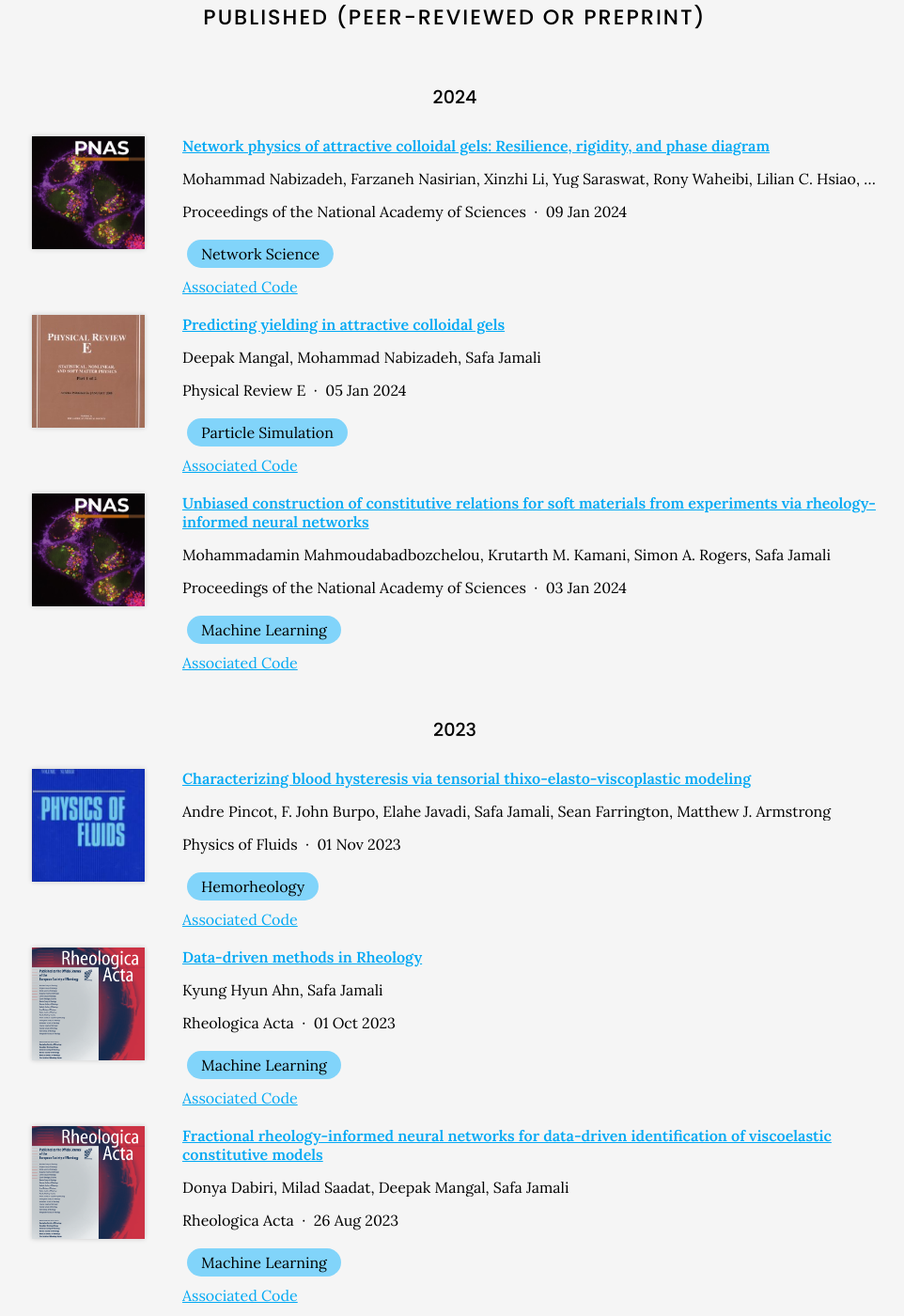
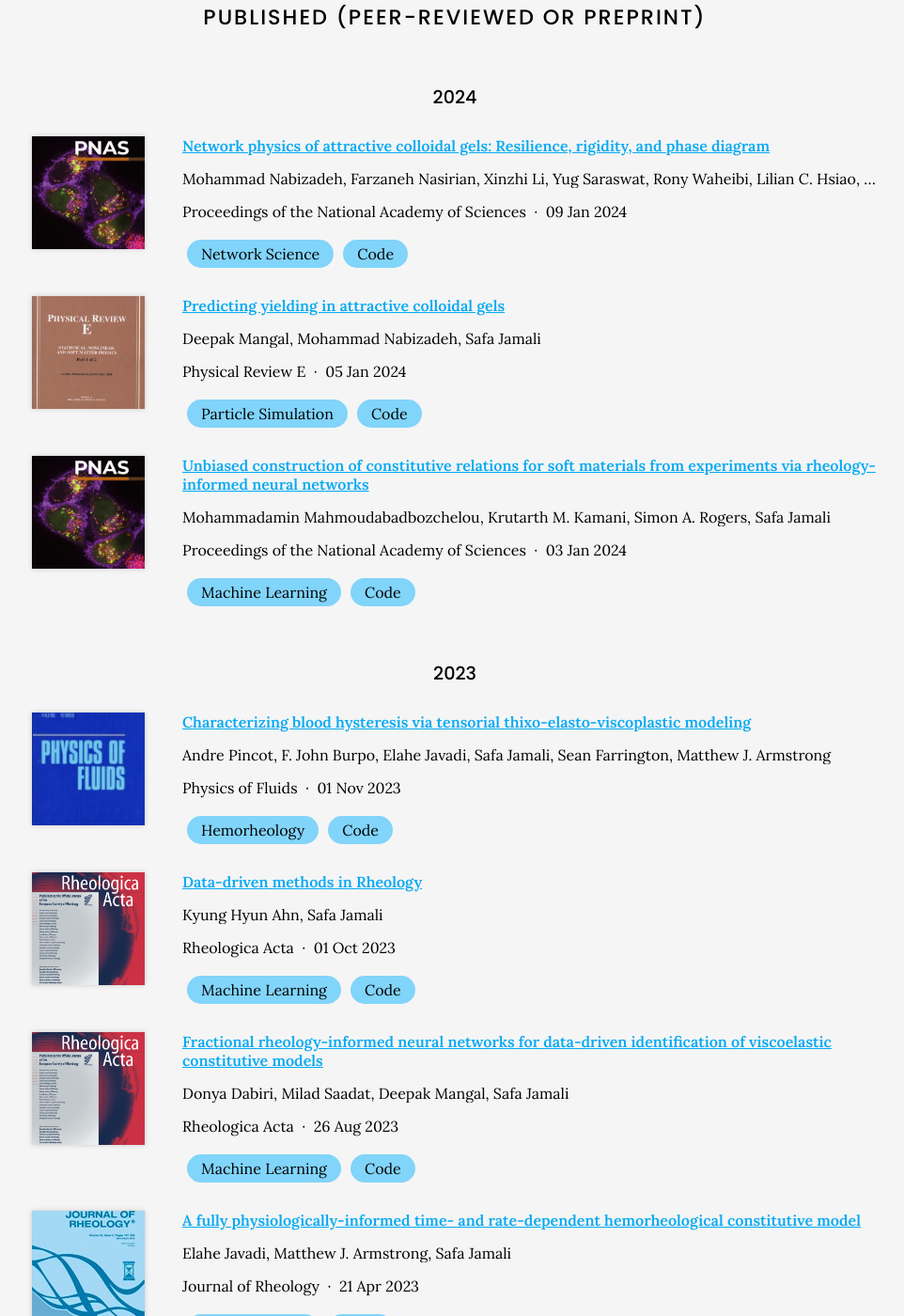
Before and after one commit to procf/procf.github.io, a Jekyll site: the page built from publications/index.md, in a window 1280 px wide and 1400 px high, scrolled down 524 px. Shown: the whole window at 94% size, without its empty margins (156-1118 px from the left). Built offline with Jekyll 4.4.1, drawn with Linux system fonts in a browser that asks for light colours; nearby versions of some CDN libraries; comment, search, counter and statistics services are not loaded; some of the changed text lies outside the part shown.

Commit message:
Pub Tags: now try moving link to tags list

```diff
--- a/_data/sources.yaml
+++ b/_data/sources.yaml
@@ -214,7 +214,8 @@
   image: https://procf.github.io/images/journal_covers/biophys.jpg
   tags:
     - Hemorheology
-  repo: procf/Covid-paper_input-files
+  repo_link: https://github.com/procf/Covid-paper_input-files
+  main_author: Elahe Javadi
 
 
 
--- a/_includes/citation.html
+++ b/_includes/citation.html
@@ -69,7 +69,6 @@
           {%- assign link = extra.link -%}
           {%- include link.html type=type icon=icon text=text link=link -%}
         {%- endfor -%}
-        <a href="{{ link }}" class="repo" target="_blank">Associated Code</a>
       </div>
     {%- endif -%}
 </div>
--- a/_includes/tags.html
+++ b/_includes/tags.html
@@ -1,5 +1,6 @@
 {%- assign tags = include.tags | join: "," | split: "," -%}
 {%- assign repo = include.repo | strip -%}
+{%- assign repo_link = include.repo_link | default: "" -%}
 {%- if repo == "" -%}
   {%- assign repo = nil -%}
 {%- endif -%}
@@ -10,5 +11,9 @@
     {%- for tag in tags -%}
       <a {% if link %}href='{{ link }}?search="tag:{{ tag }}"'{% endif %} class="tag" data-tooltip='Show items with the tag "{{ tag }}"'>{{- tag -}}</a>
     {%- endfor -%}
+
+    {%- if repo_link -%}
+    <a href="{{ repo_link }}" class="tag" data-tooltip="Link to the associated code on GitHub">Code</a>
+    {%- endif -%}
   </div>
 {%- endif -%}
```
